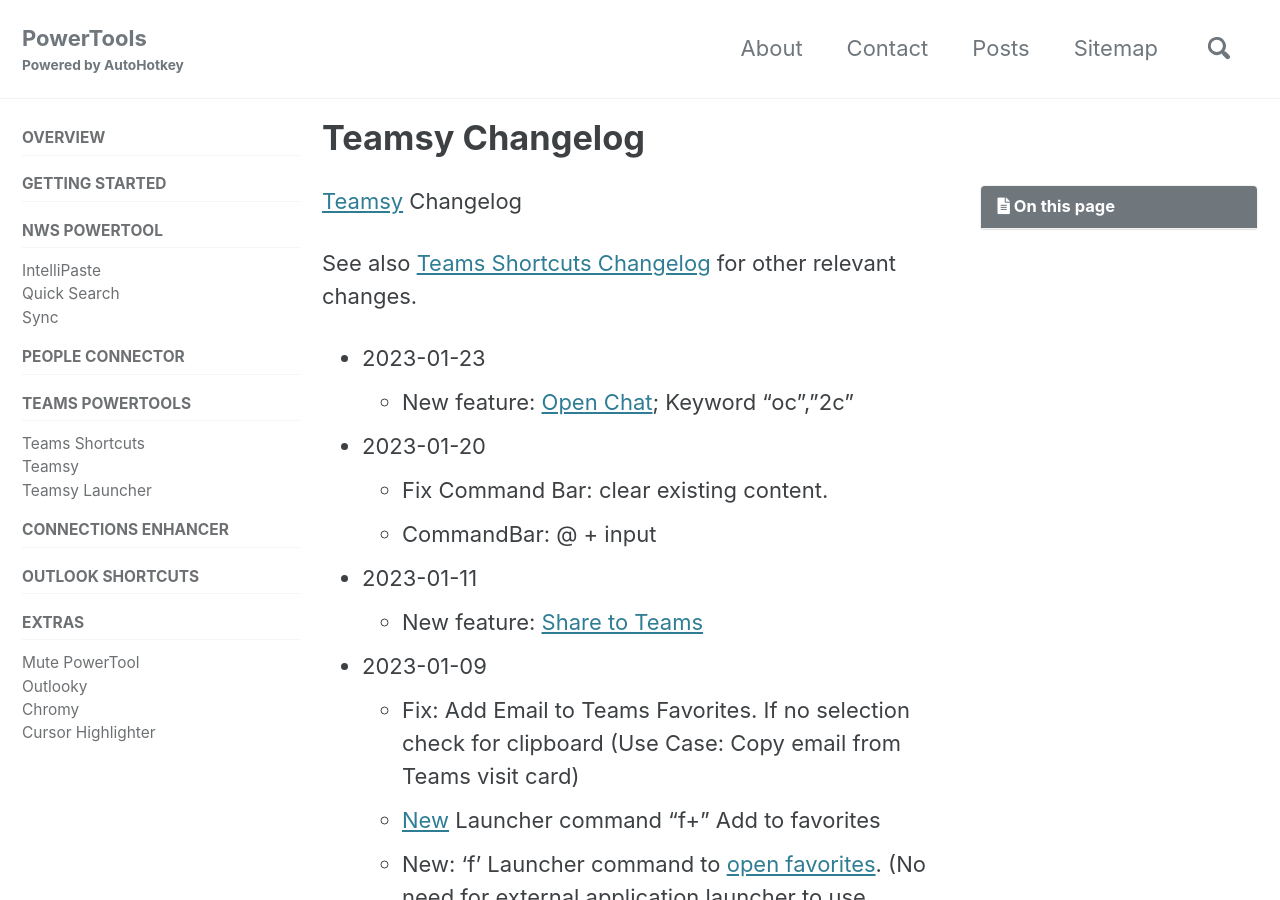
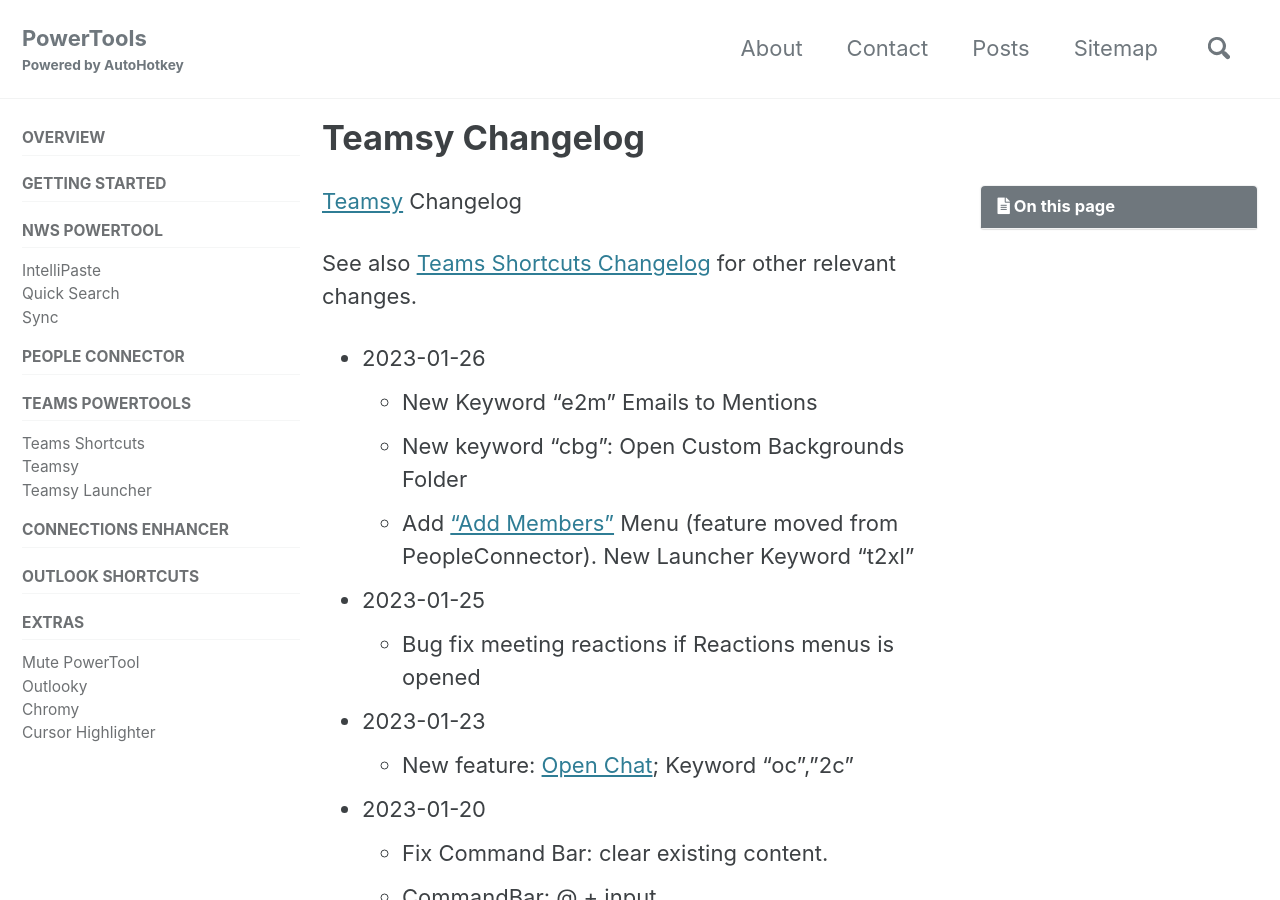
Before and after one commit to tdalon/ahk, a Jekyll site: the page built from docs/_pages/Teamsy-Changelog.md, in a window 1280 px wide and 900 px high. Built offline with Jekyll 4.4.1, drawn with Linux system fonts in a browser that asks for light colours; cached includes are drawn as plain includes; comment, search, counter and statistics services are not loaded.

Commit message:
small updates

```diff
--- a/docs/_pages/Teamsy-Changelog.md
+++ b/docs/_pages/Teamsy-Changelog.md
@@ -8,6 +8,12 @@ excerpt: "Release notes for Teamsy and Teamsy Launcher PowerTools."
 
 See also [Teams Shortcuts Changelog](Teams-Shortcuts-Changelog) for other relevant changes.
 
+* 2023-01-26
+  - New Keyword "e2m" Emails to Mentions
+  - New keyword "cbg": Open Custom Backgrounds Folder
+  - Add ["Add Members"](https://tdalon.blogspot.com/2020/03/emails-to-team.html) Menu (feature moved from PeopleConnector). New Launcher Keyword "t2xl"
+* 2023-01-25
+  - Bug fix meeting reactions if Reactions menus is opened
 * 2023-01-23
   - New feature: [Open Chat](https://tdalon.blogspot.com/2023/01/teams-open-chat.html); Keyword "oc","2c"
 * 2023-01-20
```
Also changed, not shown: docs/_pages/Teams-Shortcuts-Changelog.md (+4 -0 lines), 2 other files.
